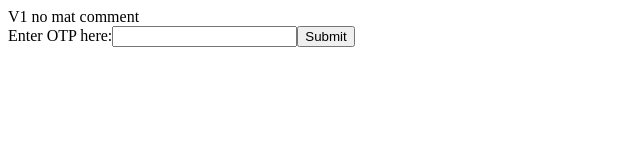
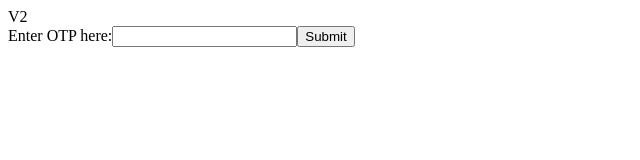
Before and after one commit to davidax0204/lottie-test, an Angular app: page / in a window 1280 px wide. Shown: the top 160 px of the page, without its empty margins (0-640 px from the left). Built offline with nearby package versions, Linux system fonts and the light colour scheme.

Commit message:
further changes

```diff
--- a/src/app/app.component.html
+++ b/src/app/app.component.html
@@ -1,12 +1,13 @@
-<span>V1 no mat comment </span>
+<span>V2</span>
 
 <form [formGroup]="form" (ngSubmit)="submitOTP()">
-  <label for="otp-input">Enter OTP here:</label>
+  <label>Enter OTP here:</label>
   <input
-    id="otp-input"
     type="text"
     autocomplete="one-time-code"
     inputmode="numeric"
+    maxlength="10"
+    matInput
     formControlName="myOTP"
   />
 
```
